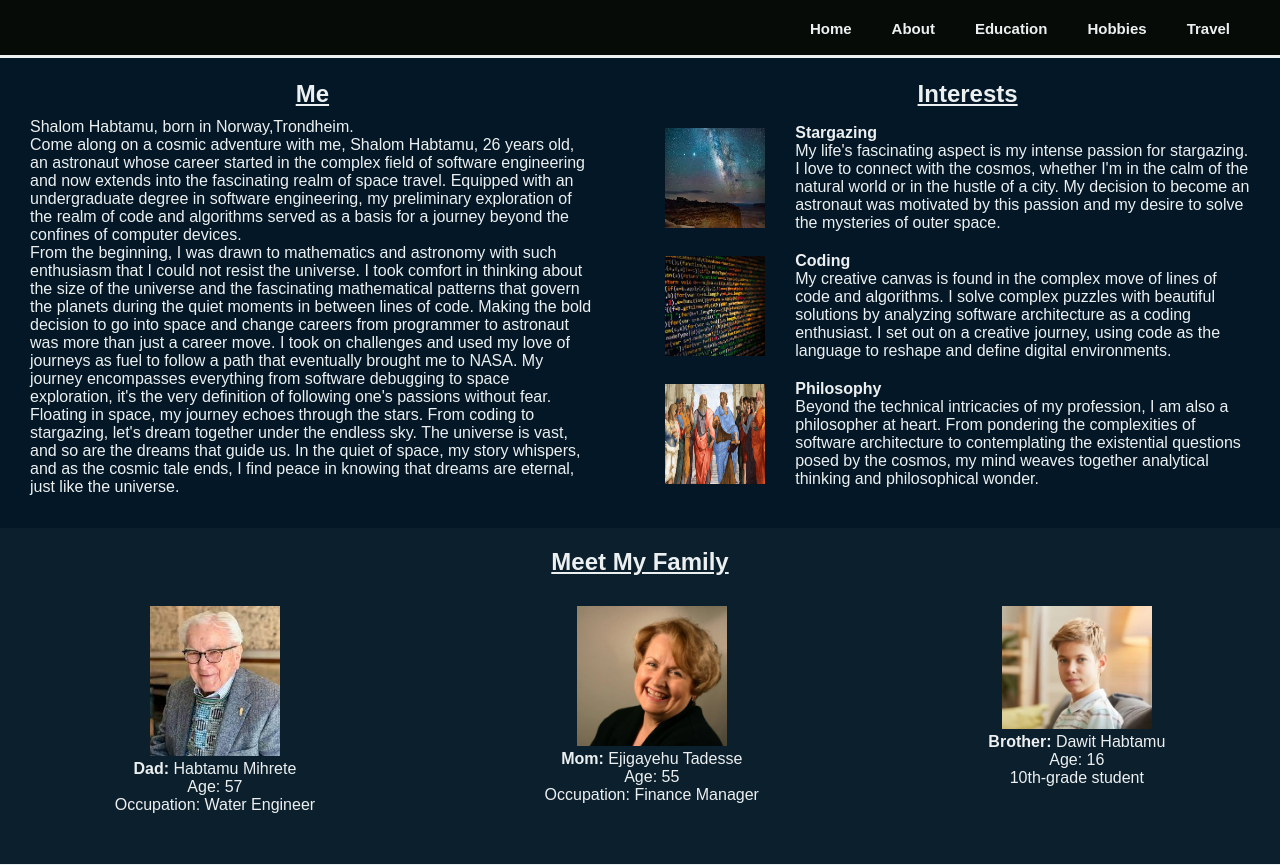
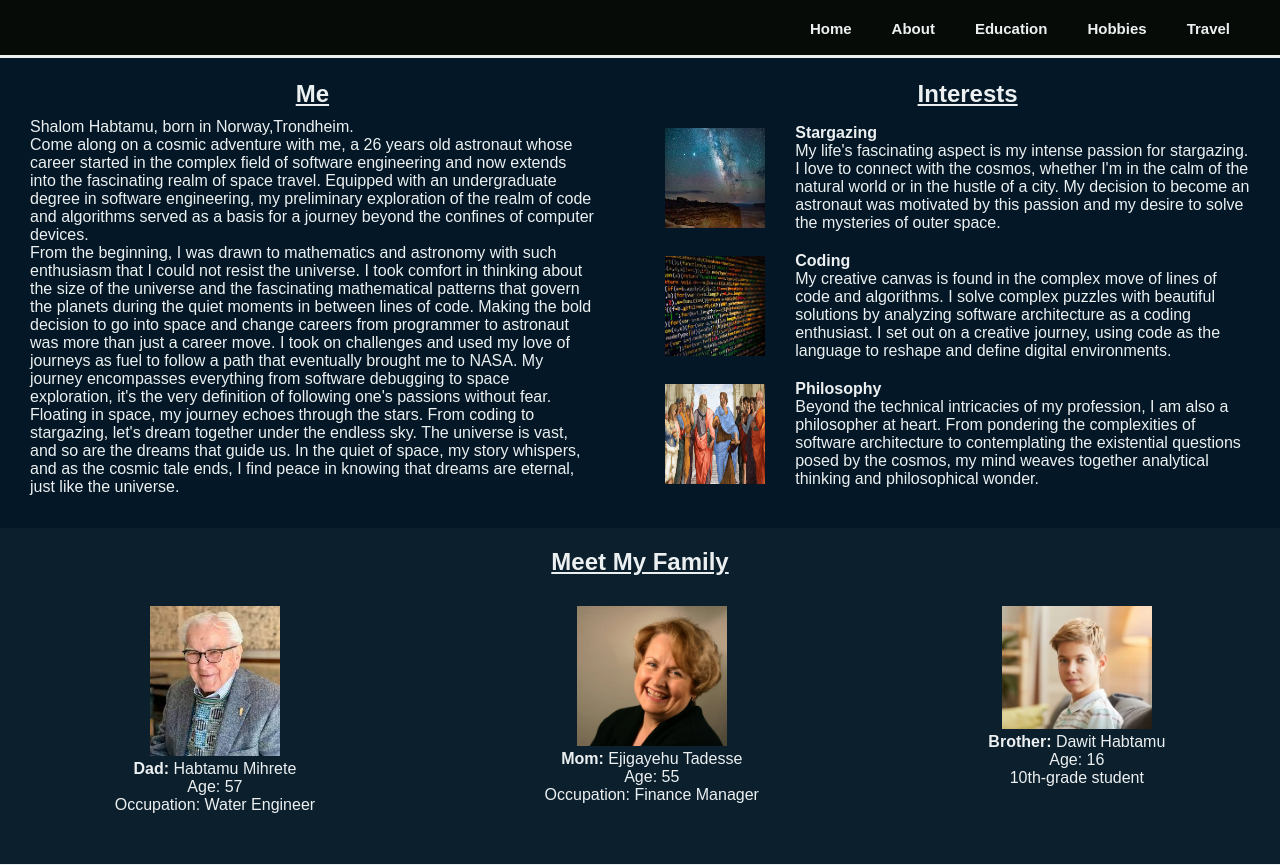
Before and after one commit to shaloms4/UGR-6901-14, a plain HTML site: page responsive-css/aboutme.html in a window 1280 px wide. Shown: the top 865 px of the page. Drawn offline with Linux system fonts and the light colour scheme.

Commit message:
Update aboutme.html

```diff
--- a/responsive-css/aboutme.html
+++ b/responsive-css/aboutme.html
@@ -23,7 +23,7 @@
         <div class="upper--section__text">
             <h2>Me</h2>
             <p>Shalom Habtamu, born in Norway,Trondheim.</p>
-            <p>Come along on a cosmic adventure with me, Shalom Habtamu, 26 years old, an astronaut whose career started in the complex field of software engineering and now extends into the fascinating realm of space travel. Equipped with an undergraduate degree in software engineering, my preliminary exploration of the realm of code and algorithms served as a basis for a journey beyond the confines of computer devices.<br> From the beginning, I was drawn to mathematics and astronomy with such enthusiasm that I could not resist the universe. I took comfort in thinking about the size of the universe and the fascinating mathematical patterns that govern the planets during the quiet moments in between lines of code. Making the bold decision to go into space and change careers from programmer to astronaut was more than just a career move. I took on challenges and used my love of journeys as fuel to follow a path that eventually brought me to NASA. My journey encompasses everything from software debugging to space exploration, it's the very definition of following one's passions without fear. <br>Floating in space, my journey echoes through the stars. From coding to stargazing, let's dream together under the endless sky. The universe is vast, and so are the dreams that guide us. In the quiet of space, my story whispers, and as the cosmic tale ends, I find peace in knowing that dreams are eternal, just like the universe.
+            <p>Come along on a cosmic adventure with me, a 26 years old astronaut whose career started in the complex field of software engineering and now extends into the fascinating realm of space travel. Equipped with an undergraduate degree in software engineering, my preliminary exploration of the realm of code and algorithms served as a basis for a journey beyond the confines of computer devices.<br> From the beginning, I was drawn to mathematics and astronomy with such enthusiasm that I could not resist the universe. I took comfort in thinking about the size of the universe and the fascinating mathematical patterns that govern the planets during the quiet moments in between lines of code. Making the bold decision to go into space and change careers from programmer to astronaut was more than just a career move. I took on challenges and used my love of journeys as fuel to follow a path that eventually brought me to NASA. My journey encompasses everything from software debugging to space exploration, it's the very definition of following one's passions without fear. <br>Floating in space, my journey echoes through the stars. From coding to stargazing, let's dream together under the endless sky. The universe is vast, and so are the dreams that guide us. In the quiet of space, my story whispers, and as the cosmic tale ends, I find peace in knowing that dreams are eternal, just like the universe.
             </p>
         </div>
         <div class="upper--section__interests">
```
